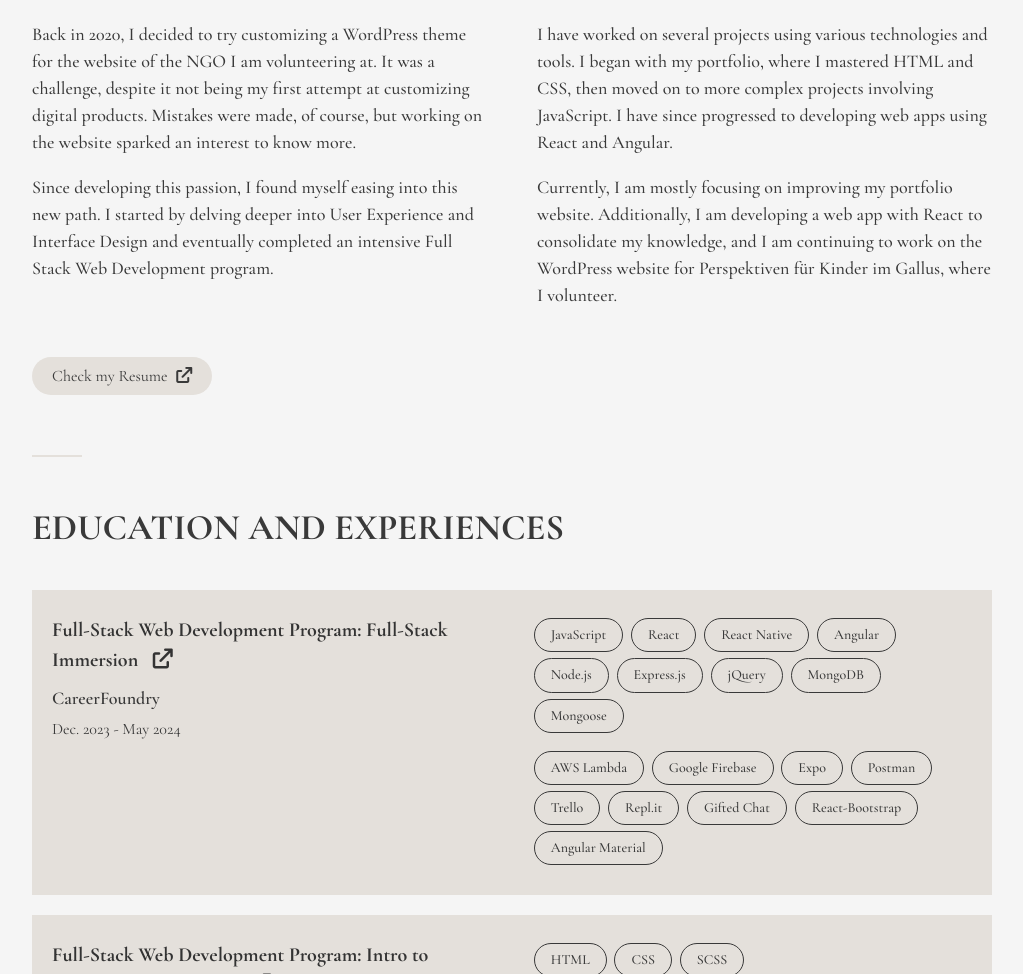
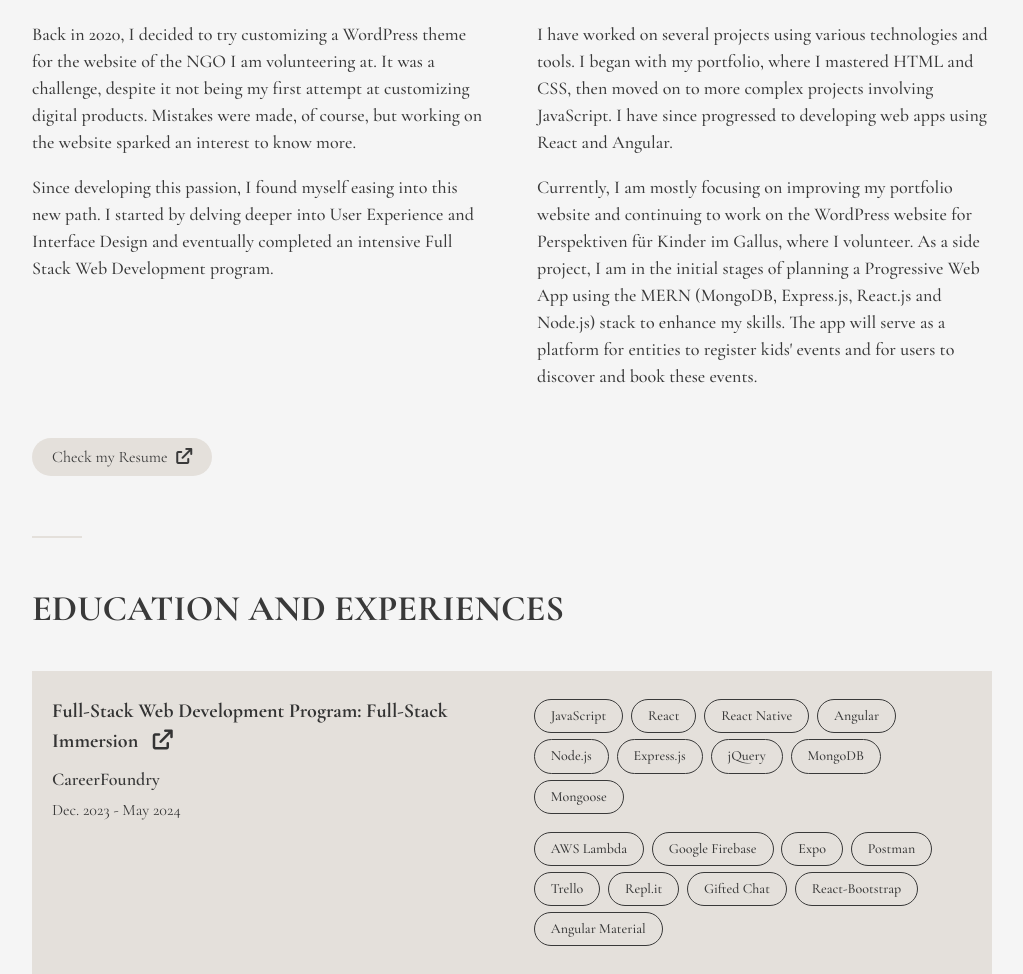
Before and after one commit to alionaterguta/portfolio, a plain HTML site: page index.html in a window 1280 px wide. Shown: the part 994-1968 px from the top of the page, without its empty margins (128-1151 px from the left). Drawn offline with nearby package versions, Linux system fonts and the light colour scheme.

Commit message:
Update text About Me section

```diff
--- a/index.html
+++ b/index.html
@@ -122,10 +122,13 @@
             since progressed to developing web apps using React and Angular.
           </p>
           <p>
-            Currently, I am mostly focusing on improving my portfolio website.
-            Additionally, I am developing a web app with React to consolidate my
-            knowledge, and I am continuing to work on the WordPress website for
-            Perspektiven für Kinder im Gallus, where I volunteer.
+            Currently, I am mostly focusing on improving my portfolio website
+            and continuing to work on the WordPress website for Perspektiven für
+            Kinder im Gallus, where I volunteer. As a side project, I am in the
+            initial stages of planning a Progressive Web App using the MERN
+            (MongoDB, Express.js, React.js and Node.js) stack to enhance my
+            skills. The app will serve as a platform for entities to register
+            kids' events and for users to discover and book these events.
           </p>
         </div>
       </div>
```
